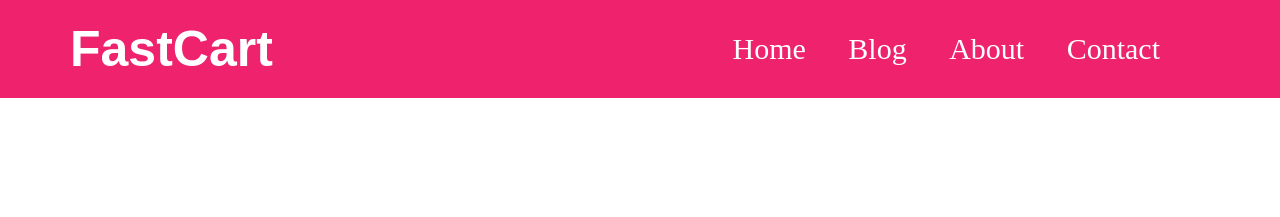
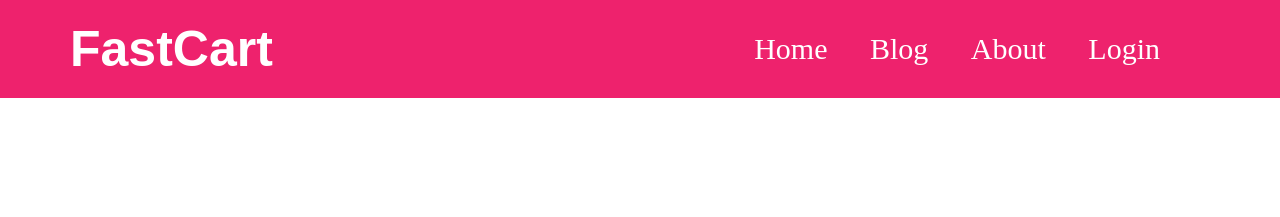
Before and after one commit to Vanshika2103/first-project, a plain HTML site: page index.html in a window 1280 px wide. Shown: the top 217 px of the page. Drawn offline with Linux system fonts and the light colour scheme.

Commit message:
login oage is added in index

```diff
--- a/index.html
+++ b/index.html
@@ -19,7 +19,7 @@
                 <a href="#home">Home</a>
                 <a href="#blog">Blog</a>
                 <a href="#about">About</a>
-                <a href="#contact">Contact</a>
+                <a href="#login.html">Login</a>
             </div>
         </nav>
     </header>
```
